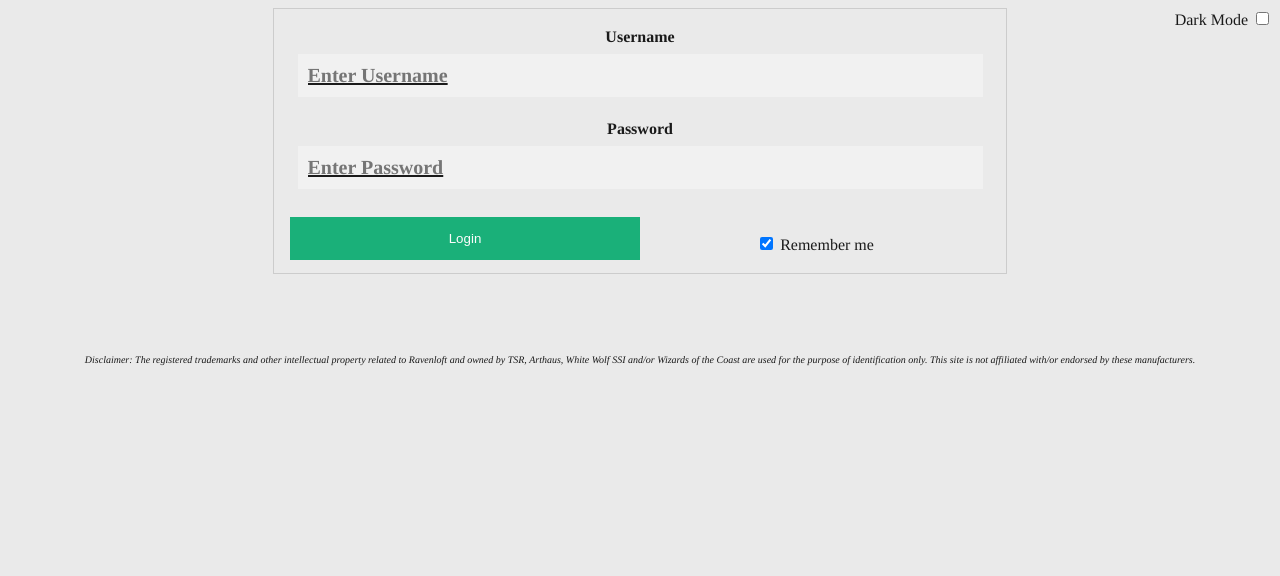
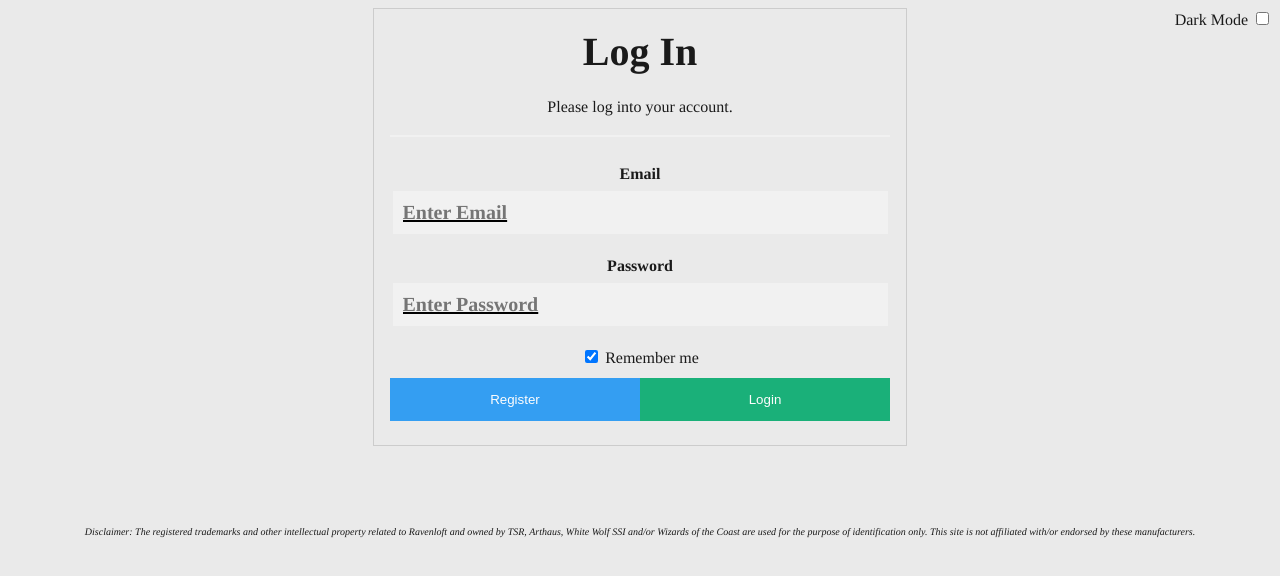
Before and after one commit to blizzard318/Saragoss, a website: page Website/Login/index.html in a window 1280 px wide. Drawn offline with Linux system fonts and the light colour scheme.

Commit message:
try again lorh

```diff
--- a/Website/Login/index.html
+++ b/Website/Login/index.html
@@ -9,19 +9,21 @@
 <link rel='stylesheet' href='../style.css'>
 <link rel='shortcut icon' href='../favicon.ico'>
 <script src='../darkmode.js'></script>
+<script src='toggle.js'></script>
 </head>
 
 <style>
-input[type=text], input[type=password] {
+input[type=email], input[type=password] {
   width: 95%;
   padding: 10px;
   margin: 5px 0 20px 0;
   display: inline-block;
   border: none;
   background: #f1f1f1;
+  color: black
 }
 
-input[type=text]:focus, input[type=password]:focus {
+input[type=email]:focus, input[type=password]:focus {
   background-color: #ddd;
   outline: none;
 }
@@ -58,7 +60,7 @@ button:hover {
 /* Add padding to container elements */
 .container {
   padding: 16px;
-  width: 700px;
+  width: 500px;
   max-width: fit-content;
   margin-left: auto;
   margin-right: auto;
@@ -85,19 +87,25 @@ button:hover {
 <input type='checkbox' id='darkmode'>
 </span>
 
-  <div class="container"  id="login">
-    <label for="uname"><b>Username</b></label>
-    <input type="text" placeholder="Enter Username" name="uname" required>
+  <div class="container" id="login">
+    <h1>Log In</h1>
+    <p>Please log into your account.</p>
+    <hr>
 
-    <label for="psw"><b>Password</b></label>
-    <input type="password" placeholder="Enter Password" name="psw" required>
+    <label for="login-email"><b>Email</b></label>
+    <input type="email" placeholder="Enter Email" id="login-email" required>
 
-	<br/>
-    <button type="button" class="greenbtn" onclick="login()">Login</button>
-	<br/>
+    <label for="login-pw"><b>Password</b></label>
+    <input type="password" placeholder="Enter Password" id="login-pw" required>
+
     <label>
-      <input type="checkbox" checked="checked" name="remember"> Remember me
+      <input type="checkbox" checked="checked" id="remember"> Remember me
     </label>
+
+    <div class="clearfix">
+		<button type="button" class="bluebtn" onclick="toggle()">Register</button>
+		<button type="button" class="greenbtn" onclick="login()">Login</button>
+    </div>
   </div>
 
   <div class="container" id="register" style="display:none">
@@ -105,14 +113,16 @@ button:hover {
     <p>Please fill in this form to create an account.</p>
     <hr>
 
-    <label for="email"><b>Email</b></label>
-    <input type="email" placeholder="Enter Email" name="email" required>
+    <label for="reg-email"><b>Email</b></label>
+    <input type="email" placeholder="Enter Email" id="reg-email" required>
 
-    <label for="psw"><b>Password</b></label>
-    <input type="password" placeholder="Enter Password" name="psw" required>
+    <label for="reg-pw"><b>Password</b></label>
+    <input type="password" placeholder="Enter Password" id="reg-pw" required>
 
-    <label for="psw-repeat"><b>Repeat Password</b></label>
-    <input type="password" placeholder="Repeat Password" name="psw-repeat" required>
+    <label for="reg-rpw"><b>Repeat Password</b></label>
+    <input type="password" placeholder="Repeat Password" id="reg-rpw" required>
+
+    <p style="color:red;display:none" id="pw-match">Passwords do not match.</p>
 
     <div class="clearfix">
       <button type="button" class="bluebtn" onclick="toggle()">Log In</button>
```
Also changed, not shown: Website/Login/register.js (+6 -2 lines), 1 other file.
